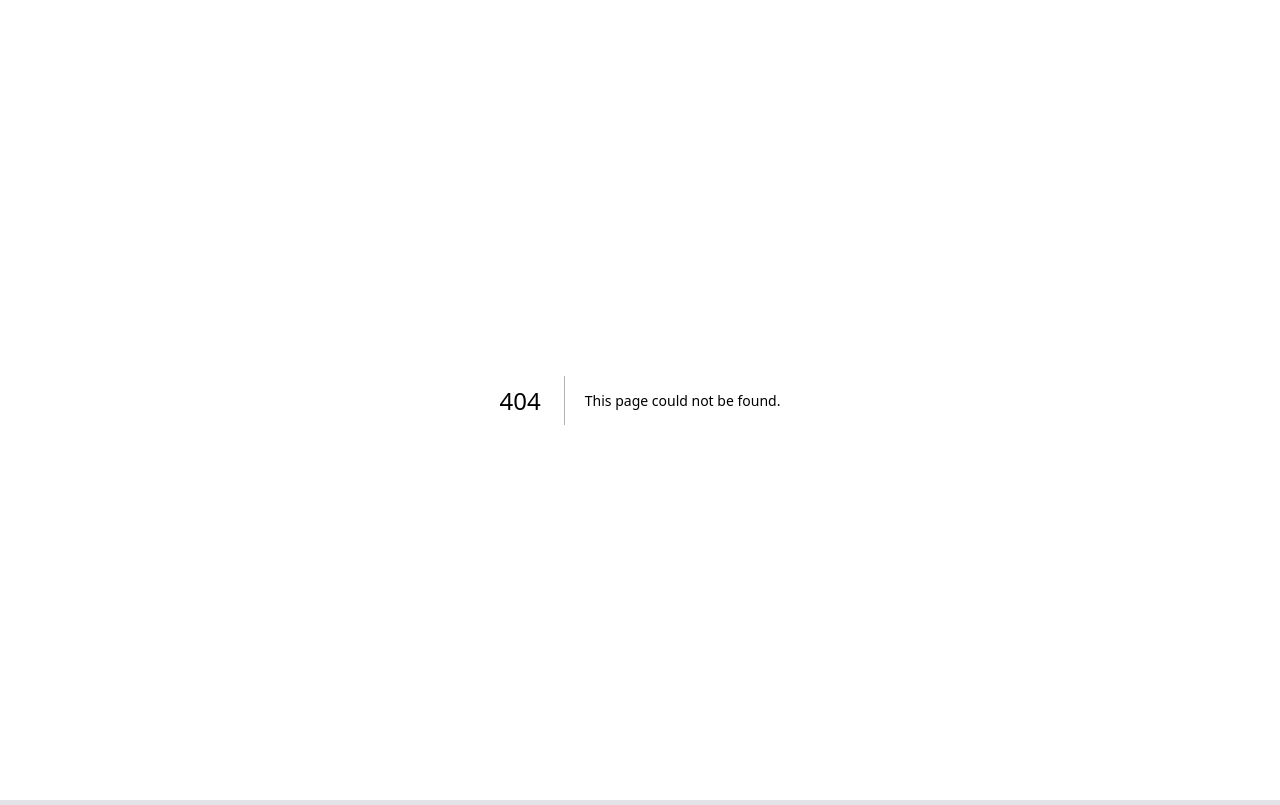
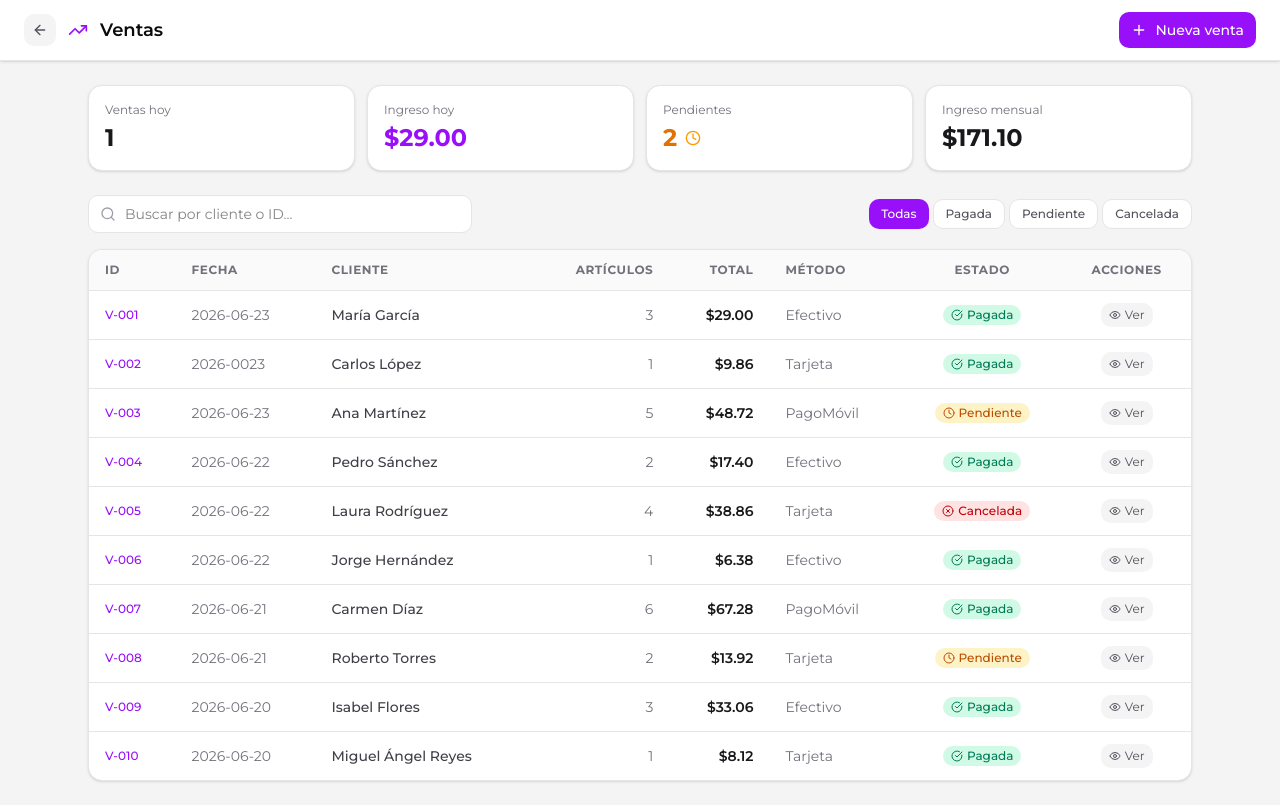
Before and after one commit to clemantcarlos/open-erp, a Next.js app in the folder apps/erp-frontend/: page /sales in a window 1280 px wide. Before the commit this address had no page. Built offline with nearby package versions, Linux system fonts and the light colour scheme.

Commit message:
feat: add sales module

```diff
--- /dev/null
+++ b/apps/erp-frontend/app/sales/page.tsx
@@ -0,0 +1,196 @@
+"use client";
+
+import { useState } from "react";
+import {
+  TrendingUp,
+  Search,
+  ArrowLeft,
+  Plus,
+  Eye,
+  FileText,
+  DollarSign,
+  Clock,
+  CheckCircle,
+  XCircle,
+} from "lucide-react";
+import Link from "next/link";
+
+interface Sale {
+  id: string;
+  date: string;
+  customer: string;
+  items: number;
+  subtotal: number;
+  tax: number;
+  total: number;
+  status: "paid" | "pending" | "cancelled";
+  paymentMethod: string;
+}
+
+const sales: Sale[] = [
+  { id: "V-001", date: "2026-06-23", customer: "María García", items: 3, subtotal: 25.0, tax: 4.0, total: 29.0, status: "paid", paymentMethod: "Efectivo" },
+  { id: "V-002", date: "2026-0023", customer: "Carlos López", items: 1, subtotal: 8.5, tax: 1.36, total: 9.86, status: "paid", paymentMethod: "Tarjeta" },
+  { id: "V-003", date: "2026-06-23", customer: "Ana Martínez", items: 5, subtotal: 42.0, tax: 6.72, total: 48.72, status: "pending", paymentMethod: "PagoMóvil" },
+  { id: "V-004", date: "2026-06-22", customer: "Pedro Sánchez", items: 2, subtotal: 15.0, tax: 2.4, total: 17.4, status: "paid", paymentMethod: "Efectivo" },
+  { id: "V-005", date: "2026-06-22", customer: "Laura Rodríguez", items: 4, subtotal: 33.5, tax: 5.36, total: 38.86, status: "cancelled", paymentMethod: "Tarjeta" },
+  { id: "V-006", date: "2026-06-22", customer: "Jorge Hernández", items: 1, subtotal: 5.5, tax: 0.88, total: 6.38, status: "paid", paymentMethod: "Efectivo" },
+  { id: "V-007", date: "2026-06-21", customer: "Carmen Díaz", items: 6, subtotal: 58.0, tax: 9.28, total: 67.28, status: "paid", paymentMethod: "PagoMóvil" },
+  { id: "V-008", date: "2026-06-21", customer: "Roberto Torres", items: 2, subtotal: 12.0, tax: 1.92, total: 13.92, status: "pending", paymentMethod: "Tarjeta" },
+  { id: "V-009", date: "2026-06-20", customer: "Isabel Flores", items: 3, subtotal: 28.5, tax: 4.56, total: 33.06, status: "paid", paymentMethod: "Efectivo" },
+  { id: "V-010", date: "2026-06-20", customer: "Miguel Ángel Reyes", items: 1, subtotal: 7.0, tax: 1.12, total: 8.12, status: "paid", paymentMethod: "Tarjeta" },
+];
+
+const statusConfig = {
+  paid: { label: "Pagada", color: "bg-emerald-100 text-emerald-700", icon: CheckCircle },
+  pending: { label: "Pendiente", color: "bg-amber-100 text-amber-700", icon: Clock },
+  cancelled: { label: "Cancelada", color: "bg-red-100 text-red-700", icon: XCircle },
+};
+
+export default function SalesPage() {
+  const [search, setSearch] = useState("");
+  const [statusFilter, setStatusFilter] = useState<"all" | "paid" | "pending" | "cancelled">("all");
+
+  const filtered = sales.filter((s) => {
+    const matchesSearch =
+      s.customer.toLowerCase().includes(search.toLowerCase()) ||
+      s.id.toLowerCase().includes(search.toLowerCase());
+    const matchesStatus = statusFilter === "all" || s.status === statusFilter;
+    return matchesSearch && matchesStatus;
+  });
+
+  const todaySales = sales.filter((s) => s.date === "2026-06-23" && s.status === "paid");
+  const todayRevenue = todaySales.reduce((sum, s) => sum + s.total, 0);
+  const pendingCount = sales.filter((s) => s.status === "pending").length;
+  const monthlyRevenue = sales.filter((s) => s.status === "paid").reduce((sum, s) => sum + s.total, 0);
+
+  return (
+    <div className="min-h-screen bg-zinc-100">
+      {/* Header */}
+      <header className="sticky top-0 z-50 flex items-center justify-between border-b bg-white px-6 py-3 shadow-sm">
+        <div className="flex items-center gap-3">
+          <Link
+            href="/"
+            className="flex size-8 items-center justify-center rounded-lg bg-zinc-100 text-zinc-600 hover:bg-zinc-200 transition-colors"
+          >
+            <ArrowLeft className="size-4" />
+          </Link>
+          <TrendingUp className="size-5 text-purple-600" />
+          <h1 className="text-lg font-semibold">Ventas</h1>
+        </div>
+        <button className="flex items-center gap-2 rounded-lg bg-purple-600 px-3 py-2 text-sm font-medium text-white hover:bg-purple-700 transition-colors">
+          <Plus className="size-4" />
+          Nueva venta
+        </button>
+      </header>
+
+      <div className="mx-auto max-w-6xl px-6 py-6">
+        {/* Stats */}
+        <div className="mb-6 grid grid-cols-2 gap-3 sm:grid-cols-4">
+          <div className="rounded-xl border bg-white p-4 shadow-sm">
+            <p className="text-xs text-zinc-500">Ventas hoy</p>
+            <p className="mt-1 text-2xl font-bold text-zinc-900">{todaySales.length}</p>
+          </div>
+          <div className="rounded-xl border bg-white p-4 shadow-sm">
+            <p className="text-xs text-zinc-500">Ingreso hoy</p>
+            <p className="mt-1 text-2xl font-bold text-purple-600">${todayRevenue.toFixed(2)}</p>
+          </div>
+          <div className="rounded-xl border bg-white p-4 shadow-sm">
+            <p className="text-xs text-zinc-500">Pendientes</p>
+            <div className="mt-1 flex items-center gap-2">
+              <p className="text-2xl font-bold text-amber-600">{pendingCount}</p>
+              {pendingCount > 0 && <Clock className="size-4 text-amber-500" />}
+            </div>
+          </div>
+          <div className="rounded-xl border bg-white p-4 shadow-sm">
+            <p className="text-xs text-zinc-500">Ingreso mensual</p>
+            <p className="mt-1 text-2xl font-bold text-zinc-900">${monthlyRevenue.toFixed(2)}</p>
+          </div>
+        </div>
+
+        {/* Search + filters */}
+        <div className="mb-4 flex flex-col gap-3 sm:flex-row sm:items-center sm:justify-between">
+          <div className="relative flex-1 max-w-sm">
+            <Search className="absolute left-3 top-1/2 -translate-y-1/2 size-4 text-zinc-400" />
+            <input
+              type="text"
+              placeholder="Buscar por cliente o ID..."
+              value={search}
+              onChange={(e) => setSearch(e.target.value)}
+              className="w-full rounded-lg border bg-white py-2 pl-9 pr-3 text-sm outline-none focus:border-purple-400 focus:ring-1 focus:ring-purple-300"
+            />
+          </div>
+          <div className="flex gap-1">
+            {(["all", "paid", "pending", "cancelled"] as const).map((status) => (
+              <button
+                key={status}
+                onClick={() => setStatusFilter(status)}
+                className={`rounded-lg px-3 py-1.5 text-xs font-medium transition-colors ${
+                  statusFilter === status
+                    ? "bg-purple-600 text-white"
+                    : "bg-white text-zinc-600 hover:bg-zinc-100 border"
+                }`}
+              >
+                {status === "all" ? "Todas" : statusConfig[status].label}
+              </button>
+            ))}
+          </div>
+        </div>
+
+        {/* Table */}
+        <div className="overflow-hidden rounded-xl border bg-white shadow-sm">
+          <table className="w-full text-sm">
+            <thead>
+              <tr className="border-b bg-zinc-50 text-left text-xs font-medium text-zinc-500 uppercase tracking-wider">
+                <th className="px-4 py-3">ID</th>
+                <th className="px-4 py-3">Fecha</th>
+                <th className="px-4 py-3">Cliente</th>
+                <th className="px-4 py-3 text-right">Artículos</th>
+                <th className="px-4 py-3 text-right">Total</th>
+                <th className="px-4 py-3">Método</th>
+                <th className="px-4 py-3 text-center">Estado</th>
+                <th className="px-4 py-3 text-center">Acciones</th>
+              </tr>
+            </thead>
+            <tbody className="divide-y">
+              {filtered.length === 0 ? (
+                <tr>
+                  <td colSpan={8} className="px-4 py-12 text-center text-zinc-400">
+                    <FileText className="mx-auto mb-2 size-8" />
+                    <p>No se encontraron ventas</p>
+                  </td>
+                </tr>
+              ) : (
+                filtered.map((sale) => {
+                  const status = statusConfig[sale.status];
+                  const StatusIcon = status.icon;
+                  return (
+                    <tr key={sale.id} className="hover:bg-zinc-50 transition-colors">
+                      <td className="px-4 py-3 font-mono text-xs font-medium text-purple-600">{sale.id}</td>
+                      <td className="px-4 py-3 text-zinc-500">{sale.date}</td>
+                      <td className="px-4 py-3 font-medium text-zinc-700">{sale.customer}</td>
+                      <td className="px-4 py-3 text-right text-zinc-500">{sale.items}</td>
+                      <td className="px-4 py-3 text-right font-semibold text-zinc-900">${sale.total.toFixed(2)}</td>
+                      <td className="px-4 py-3 text-zinc-500">{sale.paymentMethod}</td>
+                      <td className="px-4 py-3 text-center">
+                        <span className={`inline-flex items-center gap-1 rounded-full px-2 py-0.5 text-xs font-medium ${status.color}`}>
+                          <StatusIcon className="size-3" />
+                          {status.label}
+                        </span>
+                      </td>
+                      <td className="px-4 py-3 text-center">
+                        <button className="inline-flex items-center gap-1 rounded-lg bg-zinc-100 px-2 py-1 text-xs text-zinc-600 hover:bg-zinc-200 transition-colors">
+                          <Eye className="size-3" />
+                          Ver
+                        </button>
+                      </td>
+                    </tr>
+                  );
+                })
+              )}
+            </tbody>
+          </table>
+        </div>
+      </div>
+    </div>
+  );
+}
```
